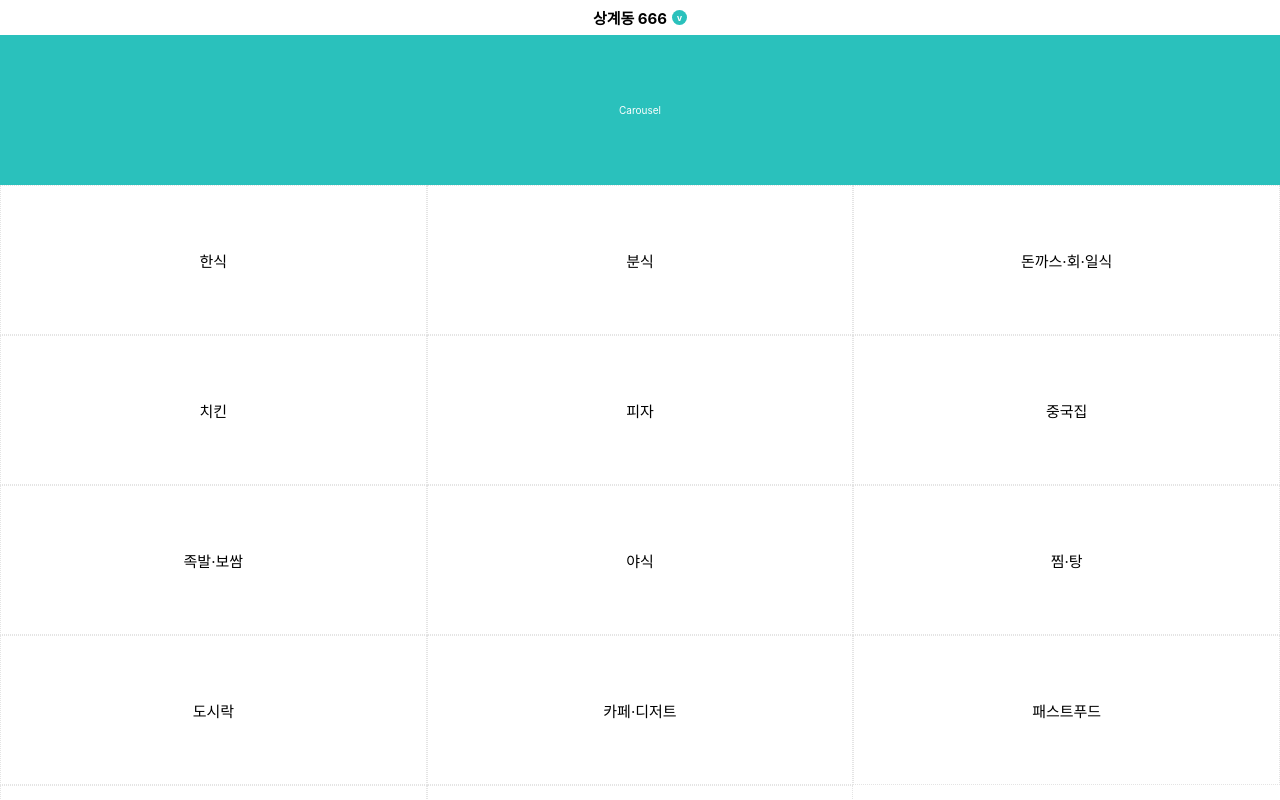
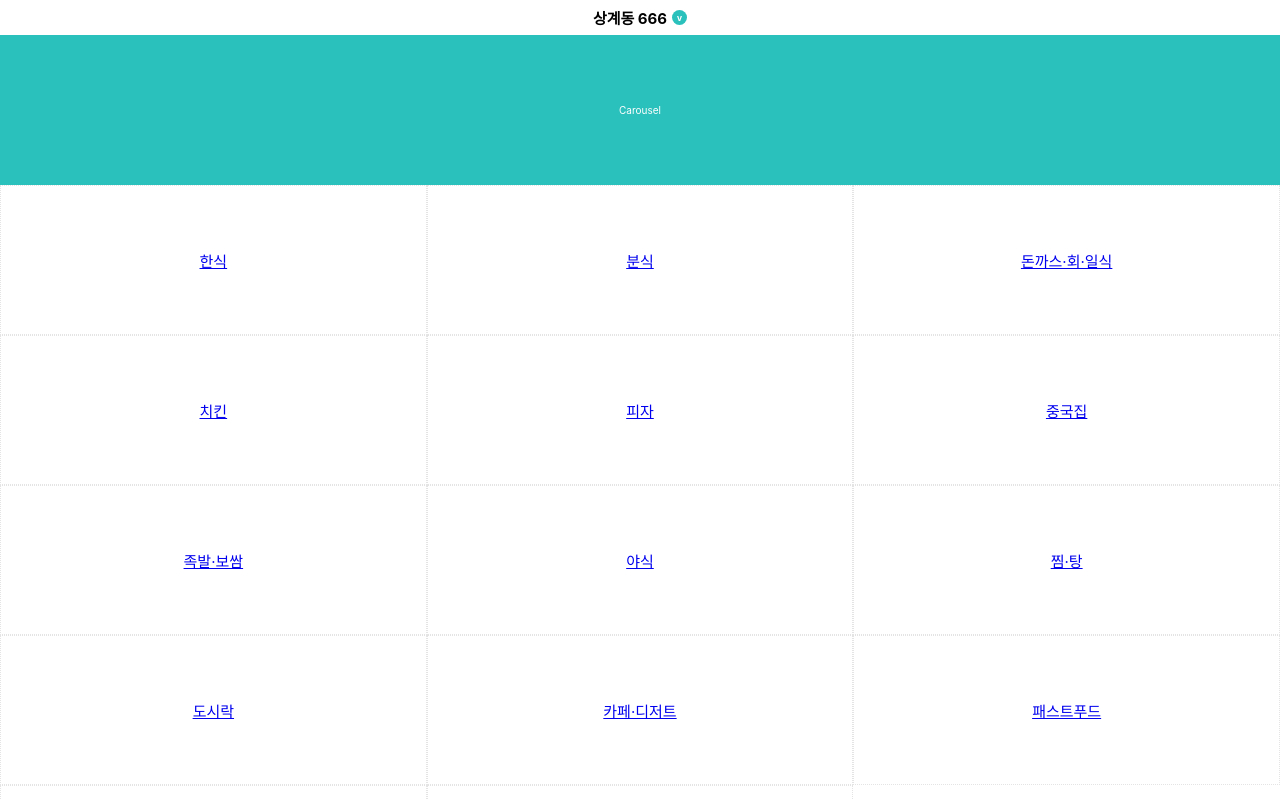
Before and after one commit to hellomac87/haemin-demo, a React (Create React App) app: page / in a window 1280 px wide. Shown: the top 800 px of the page. Built offline with nearby package versions, Linux system fonts and the light colour scheme; a web font is replaced by a local one.

Commit message:
react router 적용해보기

```diff
--- a/package.json
+++ b/package.json
@@ -7,6 +7,7 @@
     "node-sass": "^4.10.0",
     "react": "^16.6.3",
     "react-dom": "^16.6.3",
+    "react-router-dom": "^4.3.1",
     "react-scripts": "2.1.1"
   },
   "scripts": {
--- a/src/App.js
+++ b/src/App.js
@@ -1,4 +1,5 @@
-import React, { Component } from 'react';
+import React, { Component, Provider } from 'react';
+import { BrowserRouter as Router, Route, Link } from "react-router-dom";
 import Header from './components/common/Header';
 import Carousel from './components/main/Carousel';
 import Categories from './components/main/Categories';
@@ -21,14 +22,43 @@ class App extends Component {
   render() {
     const {user} = this.state;
     return (
-      <div className="App">
-        <Header user={user} />
-        <Carousel/>
-        <Categories/>
-        <SeachBestStore/>
-      </div>
+      <Router>
+        <div className="App">
+          <Header user={user} />
+          <Route path="/" exact component={Main} />
+          <Route path="/stores" component={Stores} />
+        </div>
+      </Router>
     );
   }
 }
 
+const Main = () => {
+  return(
+    <div>
+      <Carousel />
+      <Categories />
+      <SeachBestStore />
+    </div>
+
+  )
+}
+
+const Stores = () => {
+  return(
+    <div>
+      상점페이지상점페이지상점페이지상점페이지
+      상점페이지상점페이지상점페이지상점페이지
+      상점페이지상점페이지상점페이지상점페이지
+      상점페이지상점페이지상점페이지상점페이지
+      상점페이지상점페이지상점페이지상점페이지
+      상점페이지상점페이지상점페이지상점페이지
+      상점페이지상점페이지상점페이지상점페이지
+      상점페이지상점페이지상점페이지상점페이지
+      상점페이지상점페이지상점페이지상점페이지
+      상점페이지상점페이지상점페이지상점페이지
+    </div>
+  )
+}
+
 export default App;
--- a/src/components/main/Categories.js
+++ b/src/components/main/Categories.js
@@ -1,4 +1,5 @@
 import React, { Component } from 'react';
+import { BrowserRouter as Router, Route, Link } from "react-router-dom";
 import classNames from 'classnames';
 import './Categories.scss';
 
@@ -17,10 +18,14 @@ class Categories extends Component {
                     lists.map((list, index) => {
                         return (
                             <li key={index} className={classNames('category-item')}>
-                                <span className={classNames('category-item-name')}>{list}</span>
+                                <span className={classNames('category-item-name')}>
+                                    <Link to="/stores">
+                                        {list}
+                                    </Link>
+                                </span>
                             </li>
                         )
-                })
+                    })
                 }
             </ul>
         );
--- a/src/index.js
+++ b/src/index.js
@@ -4,7 +4,9 @@ import './index.scss';
 import App from './App';
 import * as serviceWorker from './serviceWorker';
 
-ReactDOM.render(<App />, document.getElementById('root'));
+ReactDOM.render(
+        <App />
+, document.getElementById('root'));
 
 // If you want your app to work offline and load faster, you can change
 // unregister() to register() below. Note this comes with some pitfalls.
```
Also changed, not shown: 1 other file (tests, documents, lock files or other folders).
